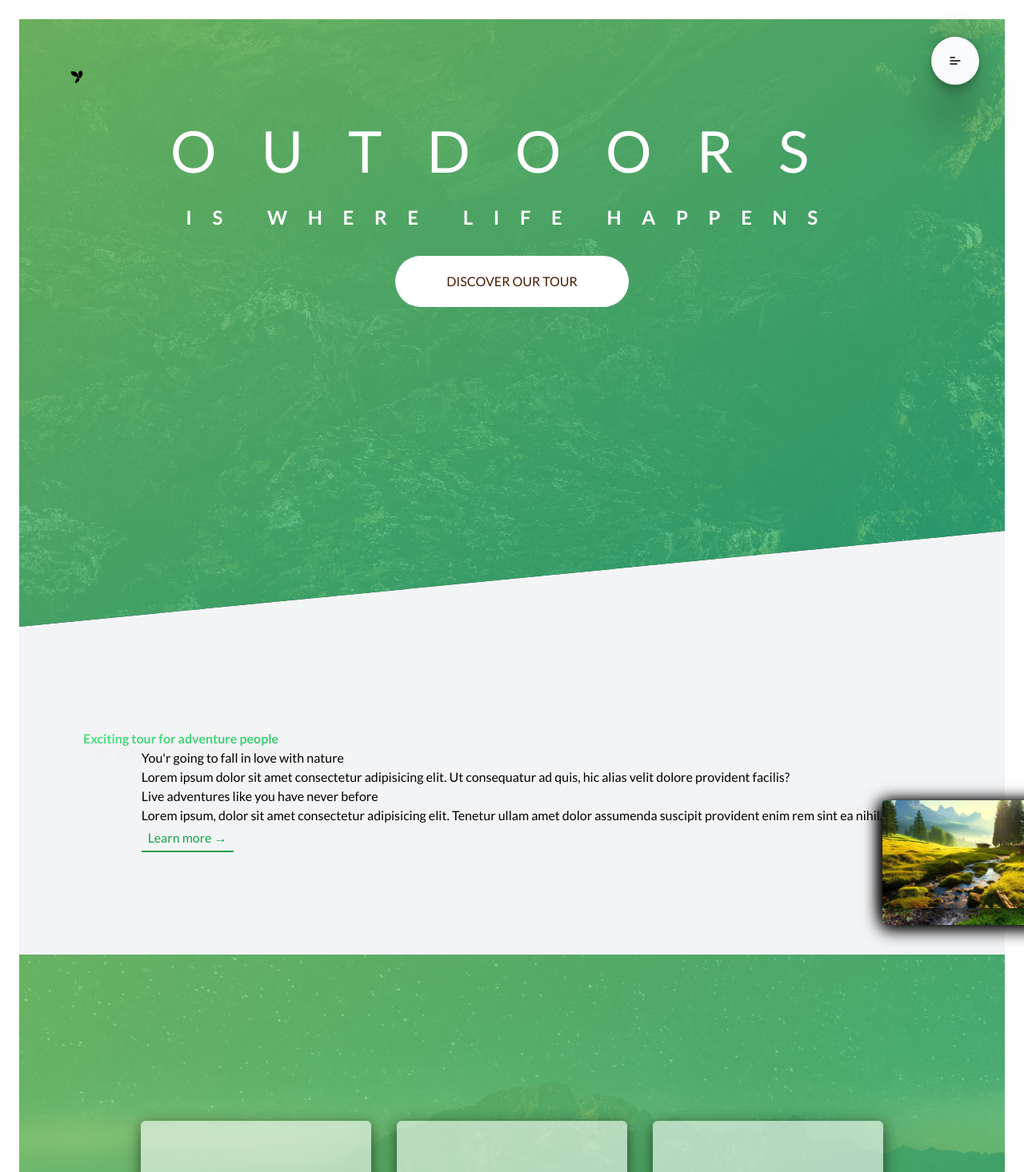
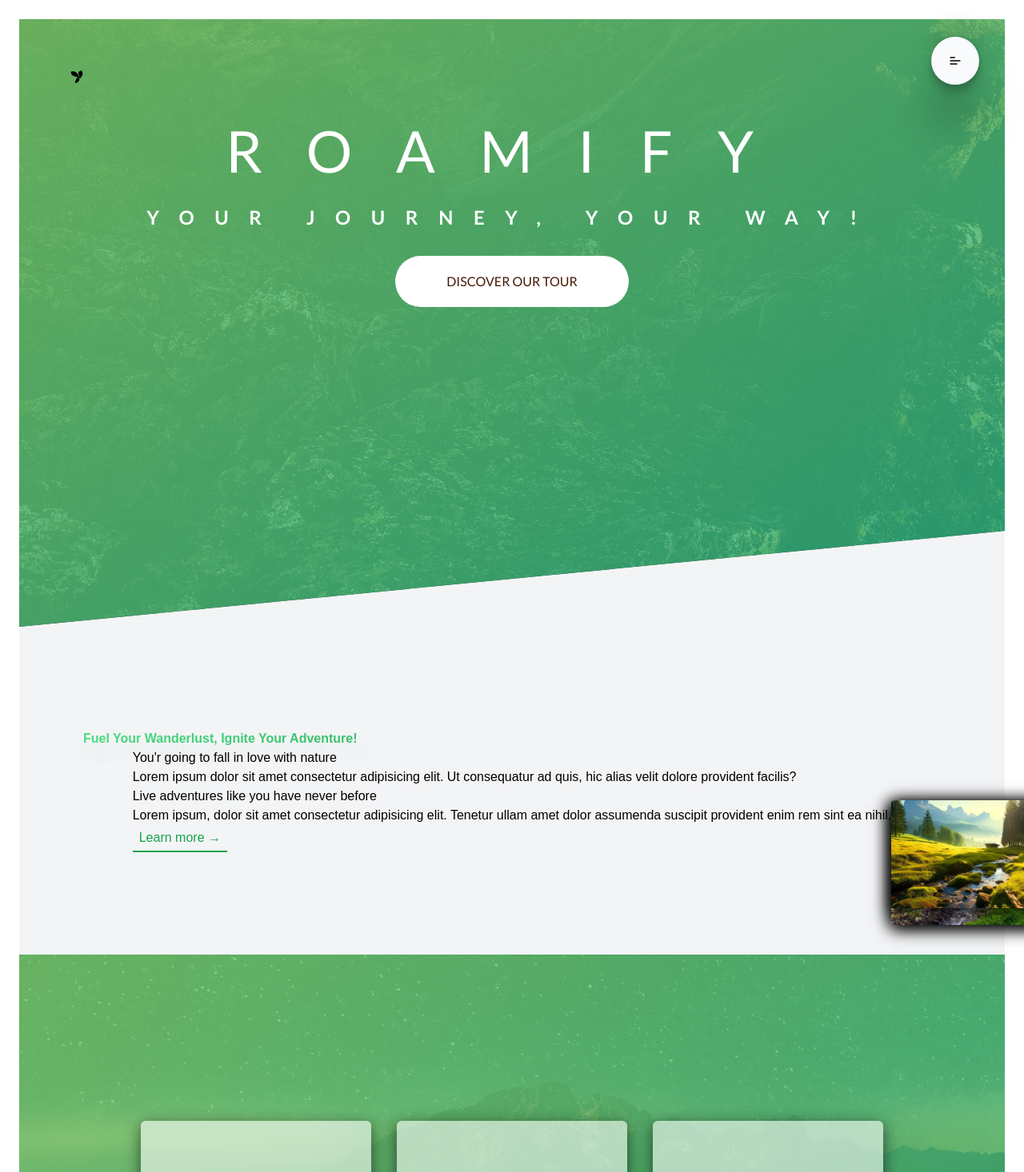
Before and after one commit to vaishcash/Roamify, a Next.js app: page / in a window 1280 px wide. Shown: the top 1466 px of the page at 80% size. Built offline with nearby package versions, Linux system fonts and the light colour scheme.

Commit message:
insert the map section

```diff
--- a/app/_component/header/Header.tsx
+++ b/app/_component/header/Header.tsx
@@ -10,10 +10,10 @@ export const Header = () => {
         <MainIcon varient="white" />
       </div>
       <div className="text-box">
-        <PrimHeading content="Outdoors" addClass="slide-left break-all" />
+        <PrimHeading content="Roamify" addClass="slide-left break-all" />
         <SubHeading
-          content={"Is where life happens"}
-          addClass="slide-right -ml-4"
+          content={"Your Journey, Your Way!"}
+          addClass="slide-right -ml-3"
         />
         <LinkButton
           addClass="btn-white btn-animated mt-20"
--- a/app/_component/mainContent/MainContent.tsx
+++ b/app/_component/mainContent/MainContent.tsx
@@ -12,9 +12,9 @@ import "./index.css";
 export const MainContent = () => {
   return (
     <>
-      <section className="section-about">
+      <section className="section-about font-new">
         <HeadingSecondary
-          content="Exciting tour for adventure people"
+          content="Fuel Your Wanderlust, Ignite Your Adventure!"
           addClass="py-2 mb-12 text-center"
         />
         <div className="flex-center max-w-[96rem] max-lg:flex-col-reverse mx-auto py-4 md:gap-12 lg:gap-10 mt-8">
--- a/app/globals.css
+++ b/app/globals.css
@@ -26,3 +26,7 @@ body {
 .form-label {
   @apply font-bold capitalize;
 }
+
+.font-new {
+  font-family: "New Tegomin", sans-serif;
+}
```
